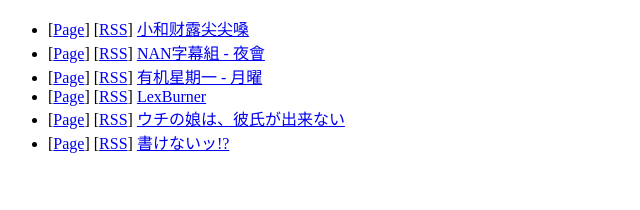
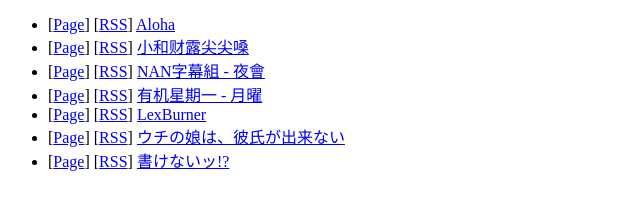
Before and after one commit to franklai/torrent-rss, a plain HTML site: page index.html in a window 1280 px wide. Shown: the whole page, without its empty margins (0-640 px from the left). Drawn offline with Linux system fonts and the light colour scheme.

Commit message:
deploy: d438206da70297029b0c3183819c4ce33af5634b

```diff
--- a/index.html
+++ b/index.html
@@ -3,6 +3,11 @@
 <head><meta charset="utf-8"><title>Links to generated RSS</title></head>
 <body>
 <ul>
+<li>
+[<a href="https://space.bilibili.com/14016058/video">Page</a>]
+[<a href="https://franklai.github.io/torrent-rss/rss/Aloha.rss">RSS</a>]
+<a href="https://franklai.github.io/torrent-rss/rss/Aloha.rss">Aloha</a>
+</li>
 <li>
 [<a href="https://space.bilibili.com/22191019/video">Page</a>]
 [<a href="https://franklai.github.io/torrent-rss/rss/%E5%B0%8F%E5%92%8C%E8%B4%A2%E9%9C%B2%E5%B0%96%E5%B0%96%E5%97%93.rss">RSS</a>]
```
Also changed, not shown: 7 other files.
